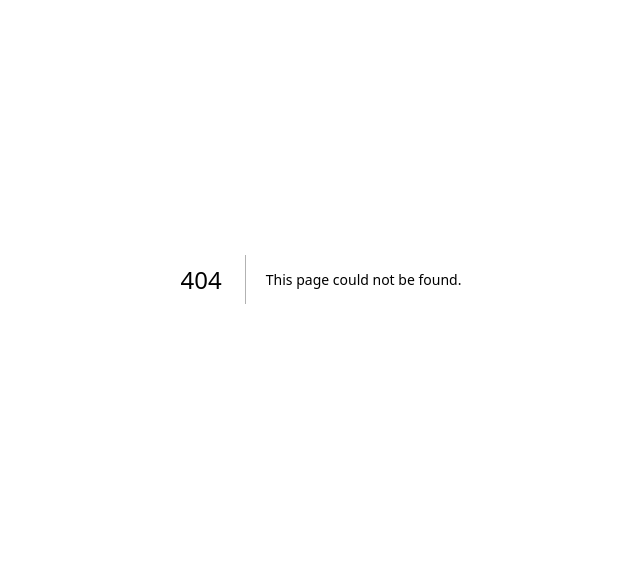
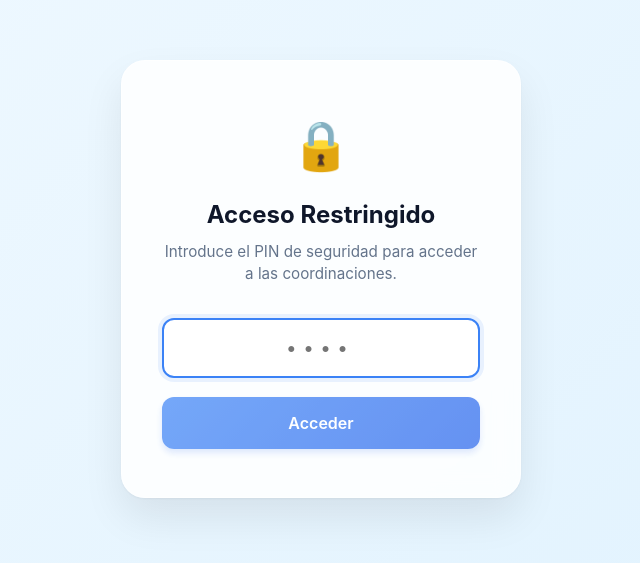
Before and after one commit to danielkb016/calendario_TSA, a Next.js app: page /login in a window 1280 px wide. Before the commit this address had no page. Shown: the part 121-684 px from the top of the page, without its empty margins (319-959 px from the left). Built offline with nearby package versions, Linux system fonts and the light colour scheme.

Commit message:
Feat: Add PIN authentication with proxy/middleware and secure cookies

```diff
--- /dev/null
+++ b/src/app/auth.ts
@@ -0,0 +1,33 @@
+'use server';
+
+import { cookies } from 'next/headers';
+import { redirect } from 'next/navigation';
+
+export async function verifyPin(pin: string) {
+  const correctPin = process.env.ACCESS_PIN;
+
+  if (!correctPin) {
+    // If the server doesn't have a PIN configured, we assume it's insecurely open or misconfigured.
+    // However, it's safer to fail closed. But for testing, let's just log it.
+    console.warn("ACCESS_PIN is not configured in .env!");
+  }
+
+  if (pin === correctPin) {
+    // 1 year expiration
+    const ONE_YEAR = 60 * 60 * 24 * 365;
+
+    // In Next 15+ cookies() might be a promise, but wait, Next 16 might require `await cookies()`.
+    const cookieStore = await cookies();
+    cookieStore.set('app_access_token', 'authenticated', {
+      httpOnly: true,
+      secure: process.env.NODE_ENV === 'production',
+      maxAge: ONE_YEAR,
+      path: '/',
+      sameSite: 'lax',
+    });
+
+    return { success: true };
+  }
+
+  return { success: false, error: 'PIN incorrecto' };
+}
--- /dev/null
+++ b/src/app/login/login.module.css
@@ -0,0 +1,124 @@
+.container {
+  display: flex;
+  justify-content: center;
+  align-items: center;
+  min-height: 100vh;
+  background: linear-gradient(135deg, #f0f9ff 0%, #e0f2fe 100%);
+  font-family: -apple-system, BlinkMacSystemFont, "Segoe UI", Roboto, Helvetica, Arial, sans-serif;
+}
+
+.card {
+  background: rgba(255, 255, 255, 0.85);
+  backdrop-filter: blur(12px);
+  padding: 3rem 2.5rem;
+  border-radius: 24px;
+  box-shadow: 0 20px 40px rgba(0, 0, 0, 0.08), 0 1px 3px rgba(0, 0, 0, 0.05);
+  width: 100%;
+  max-width: 400px;
+  text-align: center;
+  border: 1px solid rgba(255, 255, 255, 0.5);
+}
+
+.icon {
+  font-size: 3rem;
+  margin-bottom: 1rem;
+}
+
+.title {
+  color: #0f172a;
+  font-size: 1.5rem;
+  font-weight: 700;
+  margin: 0 0 0.5rem 0;
+}
+
+.subtitle {
+  color: #64748b;
+  font-size: 0.95rem;
+  margin: 0 0 2rem 0;
+}
+
+.form {
+  display: flex;
+  flex-direction: column;
+  gap: 1.2rem;
+}
+
+.inputGroup {
+  display: flex;
+  flex-direction: column;
+  align-items: flex-start;
+  gap: 0.5rem;
+}
+
+.label {
+  font-size: 0.85rem;
+  font-weight: 600;
+  color: #475569;
+}
+
+.input {
+  width: 100%;
+  padding: 1rem;
+  font-size: 1.2rem;
+  text-align: center;
+  letter-spacing: 0.5rem;
+  border: 2px solid #e2e8f0;
+  border-radius: 12px;
+  background-color: #f8fafc;
+  color: #0f172a;
+  outline: none;
+  transition: all 0.2s ease;
+  font-weight: 700;
+}
+
+.input:focus {
+  border-color: #3b82f6;
+  background-color: #ffffff;
+  box-shadow: 0 0 0 4px rgba(59, 130, 246, 0.1);
+}
+
+.error {
+  color: #ef4444;
+  font-size: 0.85rem;
+  font-weight: 600;
+  background-color: #fef2f2;
+  padding: 0.75rem;
+  border-radius: 8px;
+  border: 1px solid #fecaca;
+  animation: shake 0.4s ease-in-out;
+}
+
+.button {
+  background: linear-gradient(135deg, #3b82f6 0%, #2563eb 100%);
+  color: white;
+  border: none;
+  padding: 1rem;
+  font-size: 1rem;
+  font-weight: 600;
+  border-radius: 12px;
+  cursor: pointer;
+  transition: all 0.2s ease;
+  box-shadow: 0 4px 6px rgba(37, 99, 235, 0.2);
+}
+
+.button:hover {
+  transform: translateY(-2px);
+  box-shadow: 0 6px 12px rgba(37, 99, 235, 0.3);
+}
+
+.button:active {
+  transform: translateY(0);
+}
+
+.button:disabled {
+  opacity: 0.7;
+  cursor: not-allowed;
+  transform: none;
+}
+
+@keyframes shake {
+  0%, 100% { transform: translateX(0); }
+  25% { transform: translateX(-5px); }
+  50% { transform: translateX(5px); }
+  75% { transform: translateX(-5px); }
+}
--- /dev/null
+++ b/src/app/login/page.tsx
@@ -0,0 +1,67 @@
+'use client';
+
+import React, { useState } from 'react';
+import { useRouter } from 'next/navigation';
+import { verifyPin } from '../auth';
+import styles from './login.module.css';
+
+export default function LoginPage() {
+  const [pin, setPin] = useState('');
+  const [error, setError] = useState<string | null>(null);
+  const [loading, setLoading] = useState(false);
+  const router = useRouter();
+
+  const handleSubmit = async (e: React.FormEvent) => {
+    e.preventDefault();
+    setError(null);
+    setLoading(true);
+
+    try {
+      const result = await verifyPin(pin);
+      if (result.success) {
+        // Force a full refresh to clear any cached unauthenticated layouts
+        window.location.href = '/';
+      } else {
+        setError(result.error || 'Error al verificar el PIN');
+        setPin(''); // Clear on error
+      }
+    } catch (err) {
+      setError('Ocurrió un error inesperado. Inténtalo de nuevo.');
+    } finally {
+      setLoading(false);
+    }
+  };
+
+  return (
+    <div className={styles.container}>
+      <div className={styles.card}>
+        <div className={styles.icon}>🔒</div>
+        <h1 className={styles.title}>Acceso Restringido</h1>
+        <p className={styles.subtitle}>Introduce el PIN de seguridad para acceder a las coordinaciones.</p>
+
+        <form onSubmit={handleSubmit} className={styles.form}>
+          {error && <div className={styles.error}>{error}</div>}
+
+          <div className={styles.inputGroup}>
+            <input
+              type="password"
+              inputMode="numeric"
+              pattern="[0-9]*"
+              value={pin}
+              onChange={(e) => setPin(e.target.value)}
+              className={styles.input}
+              placeholder="••••"
+              disabled={loading}
+              autoFocus
+              autoComplete="off"
+            />
+          </div>
+
+          <button type="submit" className={styles.button} disabled={loading || pin.trim().length === 0}>
+            {loading ? 'Verificando...' : 'Acceder'}
+          </button>
+        </form>
+      </div>
+    </div>
+  );
+}
```
Also changed, not shown: src/proxy.ts (added, +34 -0 lines).
